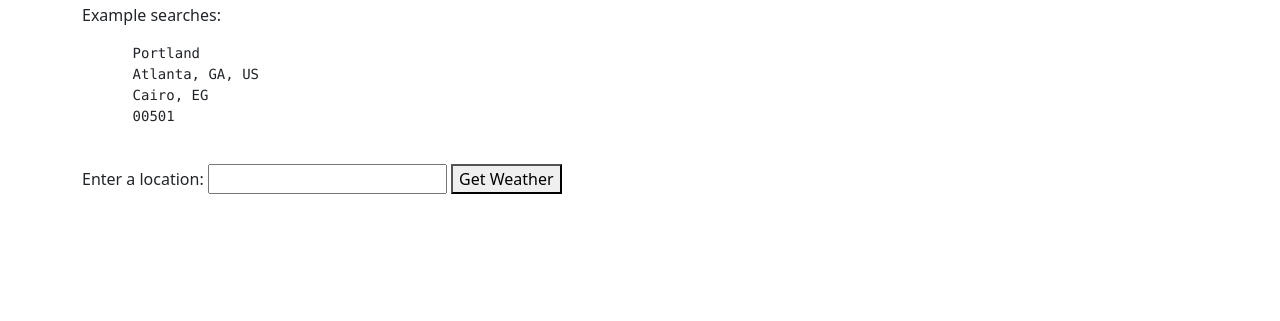
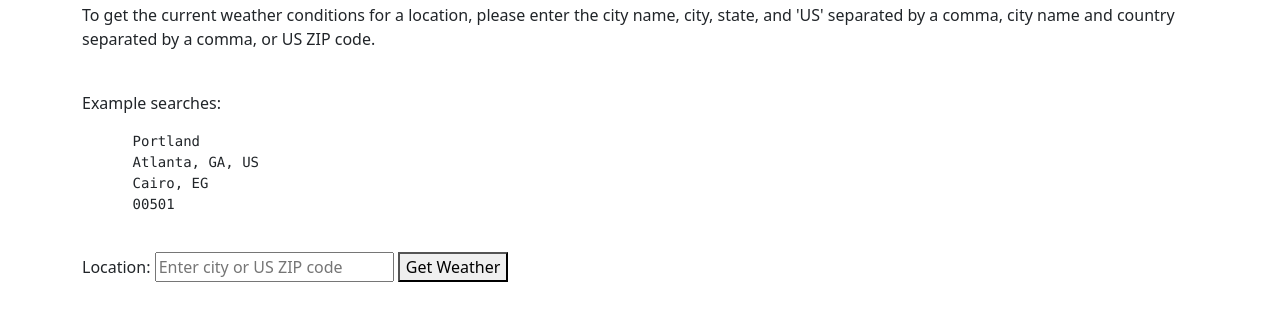
Before and after one commit to aidanwilliams01/weather, a website built with webpack: page src/index.html in a window 1280 px wide. Shown: the part 53-374 px from the top of the page. Built offline with nearby package versions, Linux system fonts and the light colour scheme.

Commit message:
add search explanation

```diff
--- a/src/index.html
+++ b/src/index.html
@@ -6,9 +6,9 @@
 <body>
   <div class="container">
     <h1>Get Weather Conditions From Anywhere!</h1>
-    <!-- <p>To get the current weather conditions for a location, please enter the city name, city, state, and 'US' separated by a comma, city name and country separated by a comma, or US ZIP code.
+    <p>To get the current weather conditions for a location, please enter the city name, city, state, and 'US' separated by a comma, city name and country separated by a comma, or US ZIP code.
       <br>
-      <br> -->
+      <br>
       <p>Example searches:</p>
     <pre>
       Portland
@@ -17,10 +17,9 @@
       00501
     </pre>
     <form>
-      <label for="location">Enter a location:</label>
-      <input id="location" type="text" name="location">
+      <label for="location">Location:</label>
+      <input id="location" type="text" name="location" placeholder="Enter city or US ZIP code">
       <button type="submit" class="btn-success" id="weatherLocation">Get Weather</button>
-      <!-- <button type="submit" class="btn-success" id="weatherLocationZip">Get Weather (ZIP)</button> -->
     </form>
     <p id="showResponse"></p>
     <br>
--- a/src/index.js
+++ b/src/index.js
@@ -56,6 +56,7 @@ function getFutureWeather(location) {
 
 function printError(request, apiResponse, location) {
   document.querySelector('#showResponse').innerText = `There was an error accessing the weather data for ${location}: ${request.status} ${request.statusText}: ${apiResponse.message}`;
+  document.querySelector('#showFutureWeather').innerText = '';
 }
 
 function printWeather(apiResponse, location) {
```
